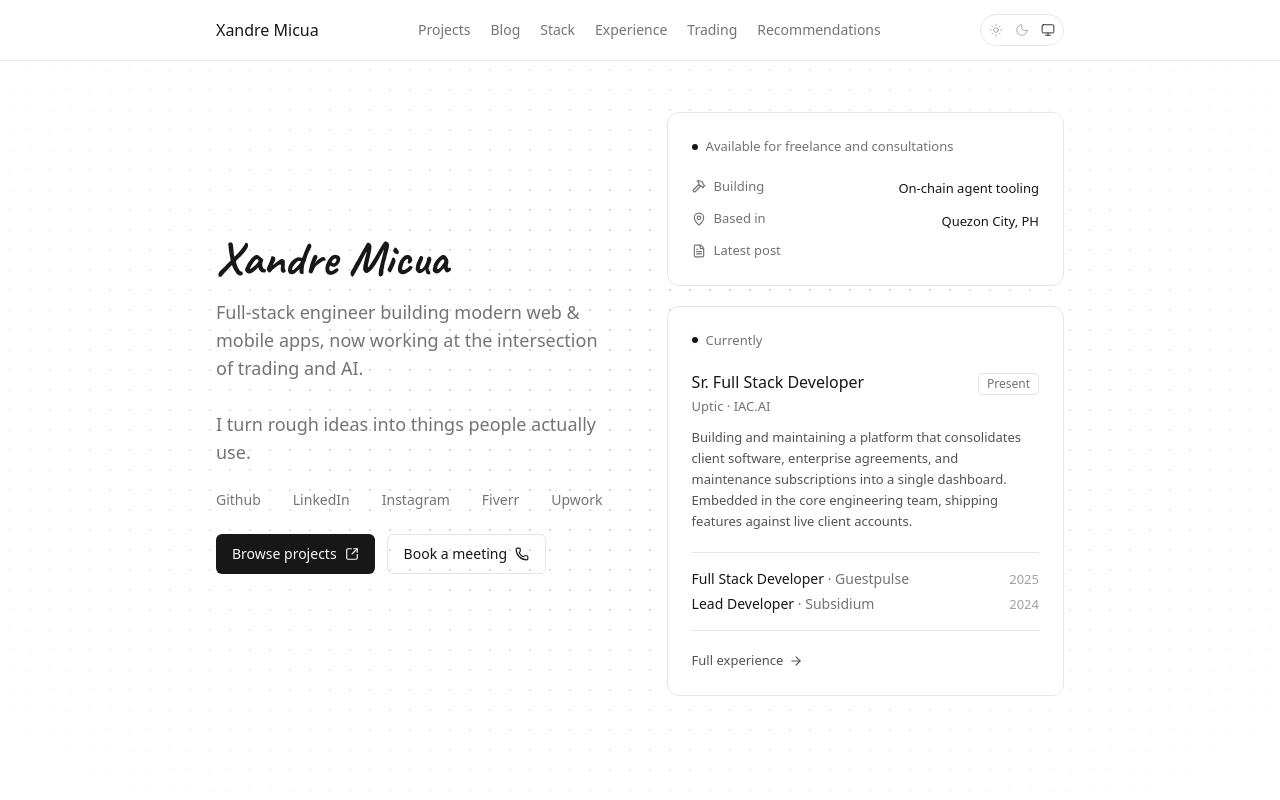
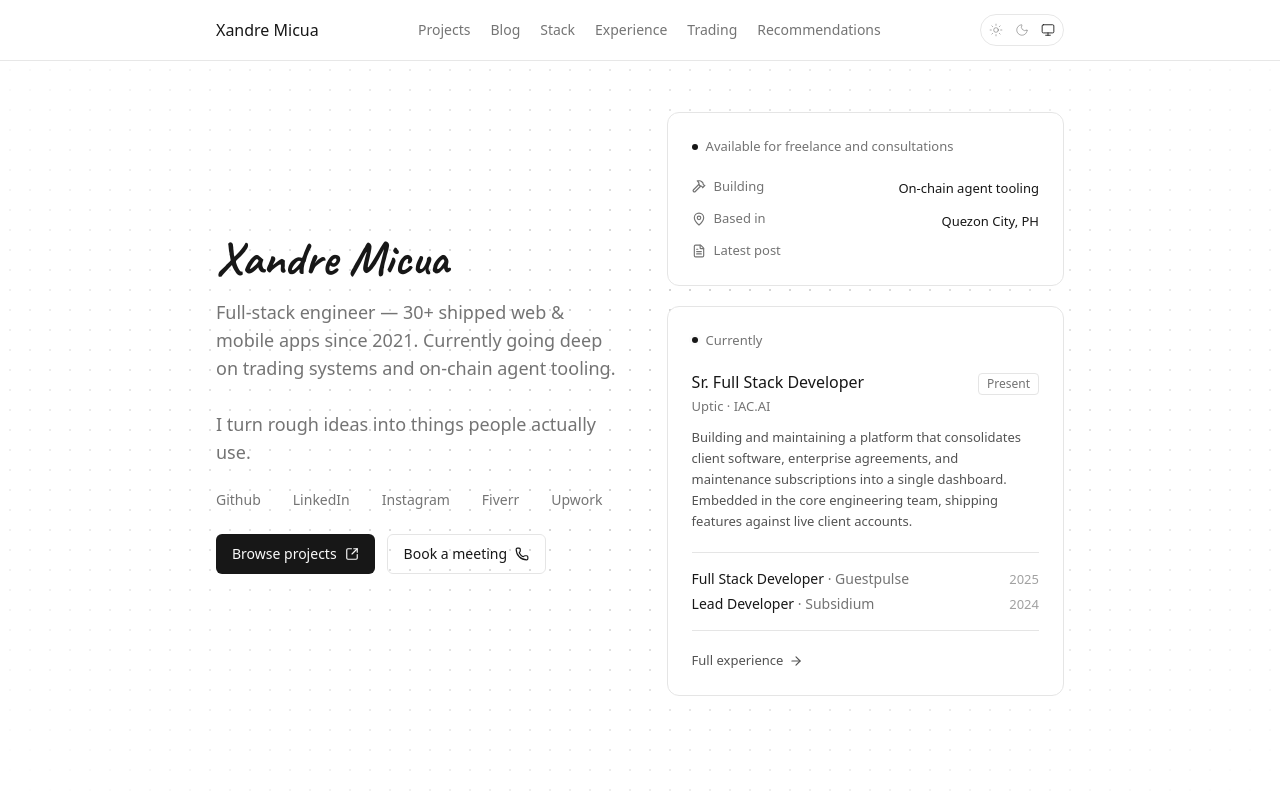
Before and after one commit to Alex-Xandre/port-v-10, a Next.js app: page / in a window 1280 px wide. Built offline with nearby package versions, Linux system fonts and the light colour scheme.

Commit message:
feat: added python to stack and updated navigation

```diff
--- a/src/app/(features)/hero/index.tsx
+++ b/src/app/(features)/hero/index.tsx
@@ -1,7 +1,6 @@
 "use client";
 
 import { Container } from "@/components/container";
-import { Globe } from "@/components/globe/globe";
 import { SOCIAL_DATA } from "./links";
 import { ArrowUpRight, PhoneIcon, SquareArrowOutUpRight } from "lucide-react";
 import Button from "@/components/button";
@@ -15,8 +14,8 @@ export default function Hero() {
           Xandre Micua
         </h1>
         <h2 className="mt-4 max-w-2xl text-base text-text-primary/60 md:text-lg">
-          Full-stack engineer building modern web &amp; mobile apps, now working
-          at the intersection of trading and AI.
+          Full-stack engineer — 30+ shipped web & mobile apps since 2021.
+          Currently going deep on trading systems and on-chain agent tooling.
           <br />
           <br />I turn rough ideas into things people actually use.
         </h2>
--- a/src/app/(features)/hero/links.tsx
+++ b/src/app/(features)/hero/links.tsx
@@ -10,7 +10,7 @@ export const SOCIAL_DATA = [
   { name: "Instagram", url: "https://www.instagram.com/xndrmcua/" },
   {
     name: "Fiverr",
-    url: "https://www.fiverr.com/users/aquasama883/manage_gigsupw",
+    url: "https://www.fiverr.com/users/aquasama883/manage_gigs",
   },
   {
     name: "Upwork",
--- a/src/app/(features)/home/stack-section.tsx
+++ b/src/app/(features)/home/stack-section.tsx
@@ -11,7 +11,7 @@ export default function HomeStackPreview() {
       <div className="mb-8 flex w-full items-baseline justify-between">
         <Title title="Core Technologies" />
         <Link
-          href="/stack"
+          href="/stacks"
           className="text-[13px] text-neutral-500 transition-colors hover:text-neutral-900 dark:text-neutral-400 dark:hover:text-neutral-100"
         >
           All stack →
--- a/src/app/(features)/sidebar/index.tsx
+++ b/src/app/(features)/sidebar/index.tsx
@@ -27,7 +27,7 @@ const Appbar = () => {
         <nav className="hidden items-center gap-1 md:flex">
           {SIDEBAR_MENU.map((item) => {
             const href = item.href ?? "#";
-            const isActive = pathname === href;
+            const isActive = pathname.includes(href);
             return (
               <Link
                 key={item.text}
--- a/src/app/(features)/stacks/stacks-data.ts
+++ b/src/app/(features)/stacks/stacks-data.ts
@@ -9,7 +9,6 @@ import {
   SiMongodb,
   SiPostgresql,
   SiTailwindcss,
-  SiSolidity,
   SiMysql,
   SiRedux,
   SiSass,
@@ -20,8 +19,6 @@ import {
   SiGithub,
   SiVercel,
   SiFigma,
-  SiCloudinary,
-  SiVscodium,
 } from "react-icons/si";
 
 export type StackItem = {
@@ -57,6 +54,12 @@ export const STACK_DATA: StackItem[] = [
     note: "10+ projects",
     group: "core",
   },
+  {
+    name: "Python",
+    icon: SiPython,
+    note: "Trading projects",
+    group: "core",
+  },
 
   // Comfortable
   {
@@ -68,7 +71,6 @@ export const STACK_DATA: StackItem[] = [
   { name: "Redux", icon: SiRedux, group: "comfortable" },
   { name: "Sass", icon: SiSass, group: "comfortable" },
   { name: "C# / ASP.NET", icon: SiDotnet, group: "comfortable" },
-  { name: "Python", icon: SiPython, group: "comfortable" },
   { name: "Jest", icon: SiJest, group: "comfortable" },
 
   // Tools
--- a/src/app/layout.tsx
+++ b/src/app/layout.tsx
@@ -33,6 +33,7 @@ export const metadata: Metadata = {
     "React developer",
     "Next.js",
     "Node.js",
+    "python",
     "freelance developer Philippines",
   ],
   authors: [{ name: "Xandre Micua", url: SITE_URL }],
```
